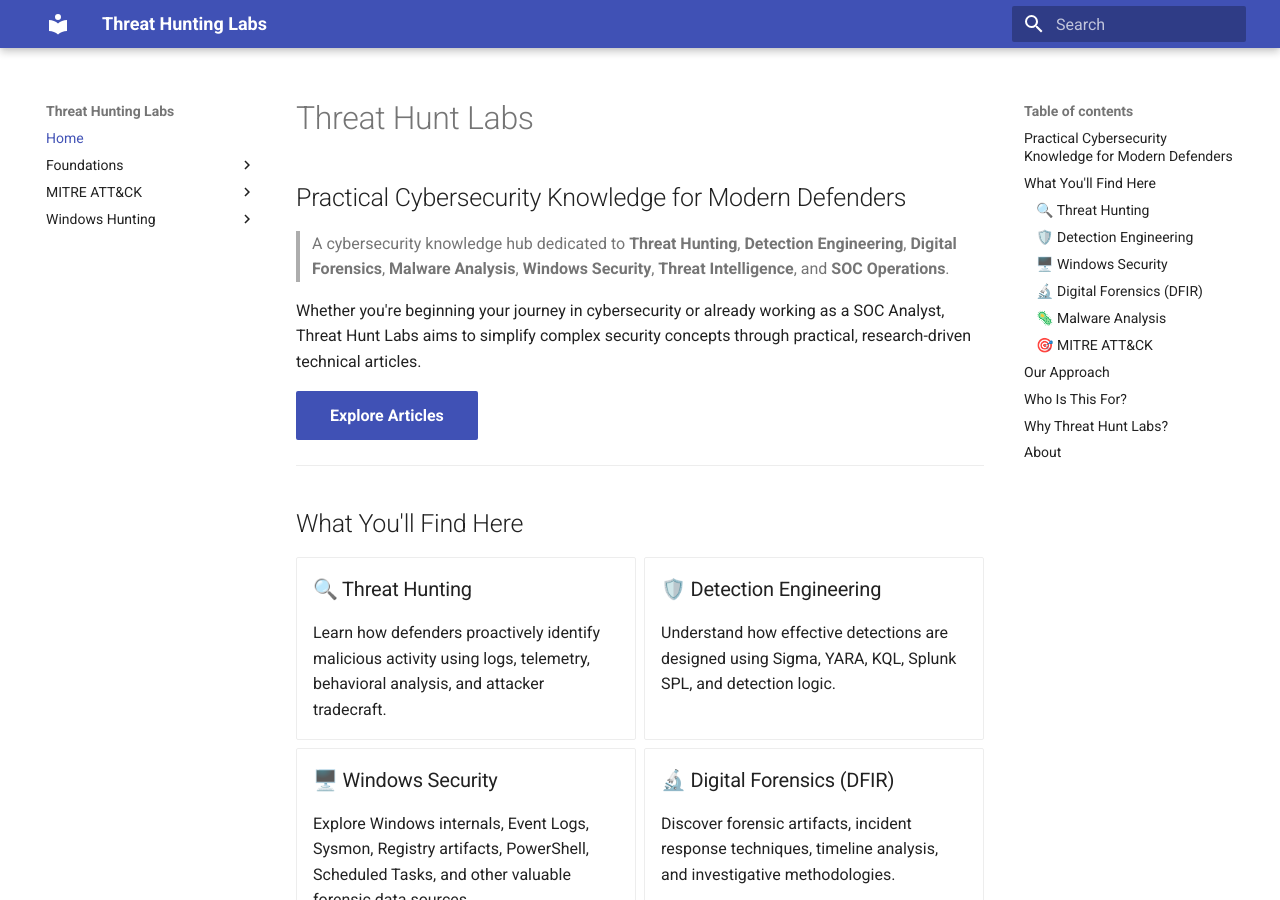
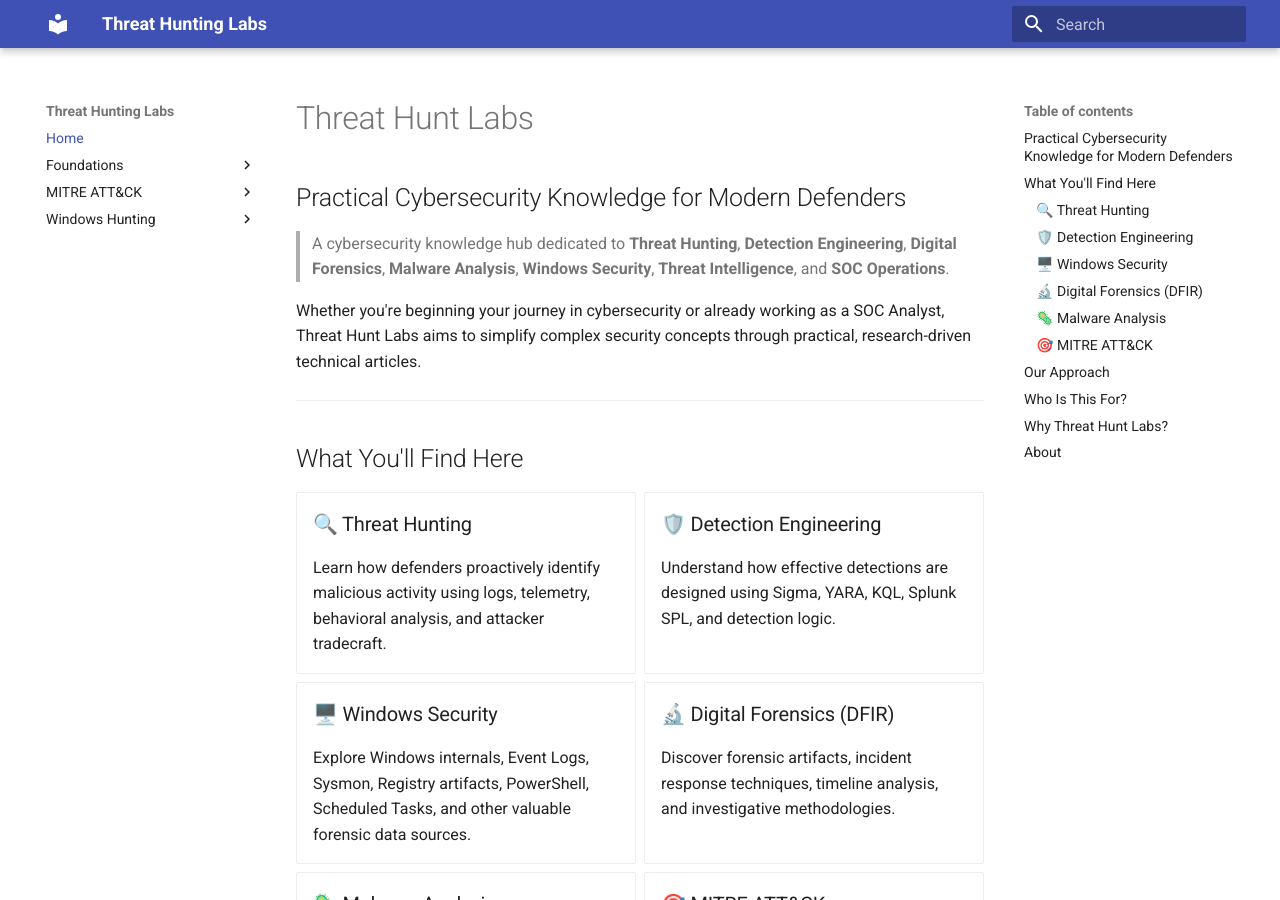
Before and after one commit to pbmundas/ThreatHuntingLabs, an MkDocs documentation site: the page built from docs/index.md, in a window 1280 px wide and 900 px high. Built offline with MkDocs 1.6.1 and Material for MkDocs 9.7.7, drawn with Linux system fonts in a browser that asks for light colours.

Commit message:
Update index.md

```diff
--- a/docs/index.md
+++ b/docs/index.md
@@ -9,8 +9,6 @@ title: Threat Hunt Labs
 > A cybersecurity knowledge hub dedicated to **Threat Hunting**, **Detection Engineering**, **Digital Forensics**, **Malware Analysis**, **Windows Security**, **Threat Intelligence**, and **SOC Operations**.
 
 Whether you're beginning your journey in cybersecurity or already working as a SOC Analyst, Threat Hunt Labs aims to simplify complex security concepts through practical, research-driven technical articles.
-
-[Explore Articles](blog/index.md){ .md-button .md-button--primary }
 
 ---
 
```
